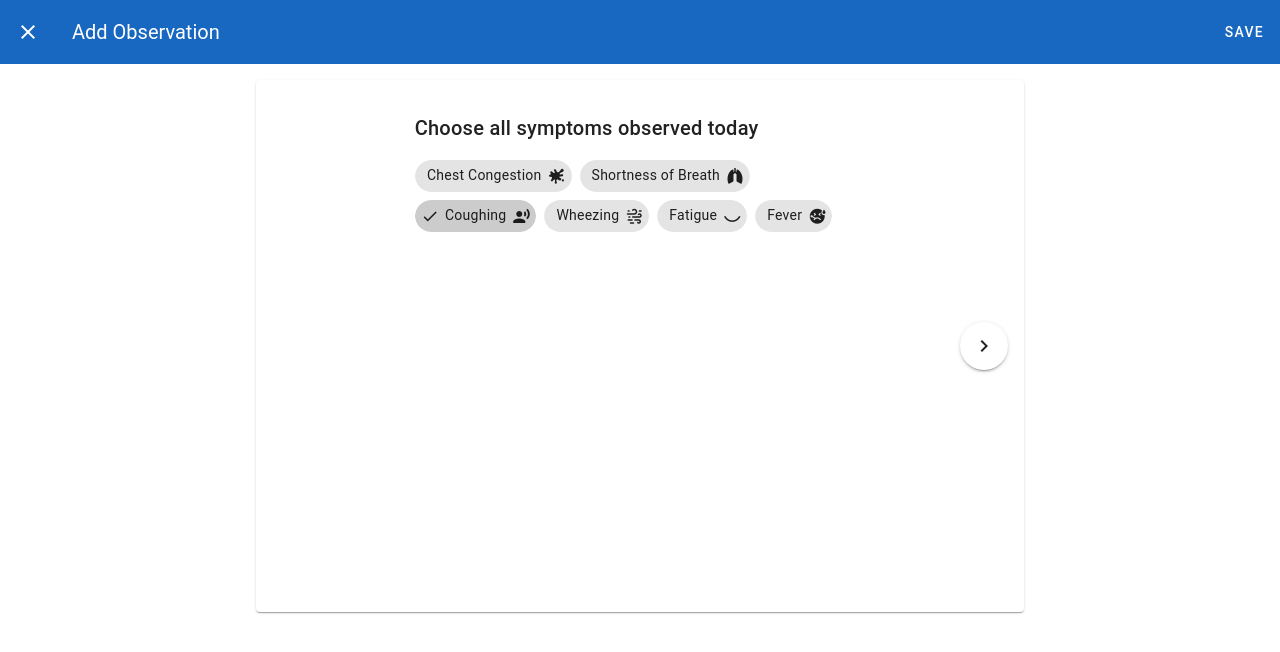
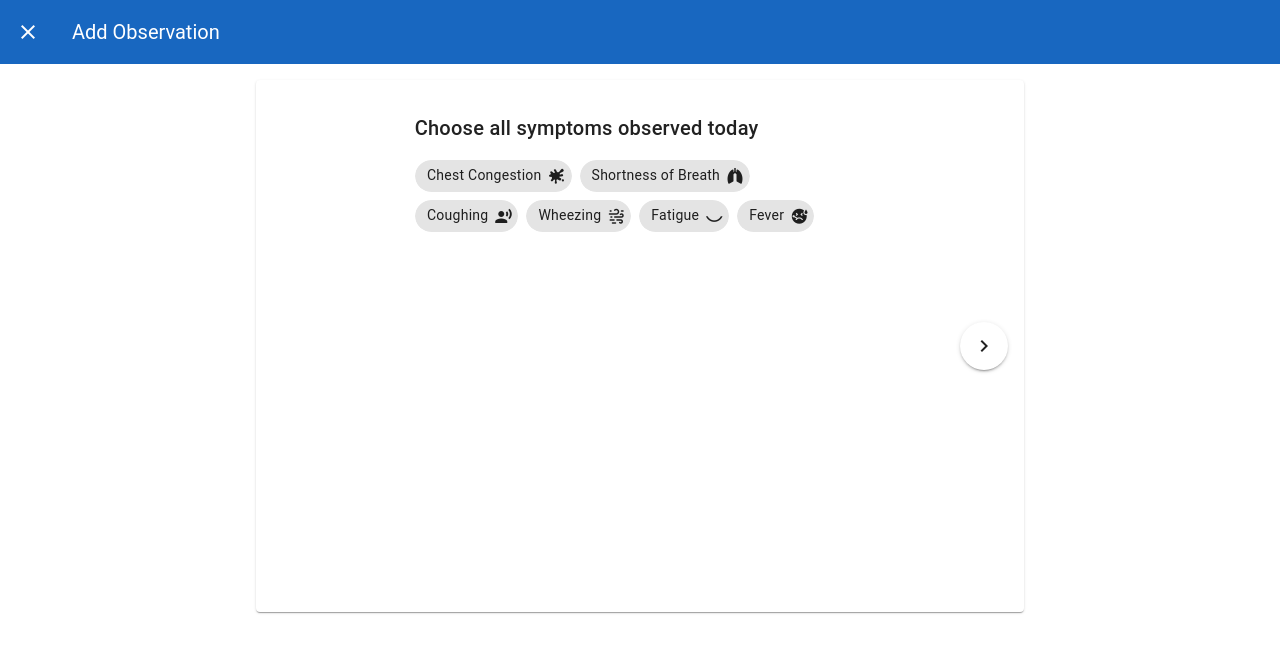
Before and after one commit to blazersand2000/cf-symptoms, a Vue app in the folder spa/: page / in a window 1280 px wide. Both pictures are taken after a click on the button "ADD OBSERVATION". Shown: the top 652 px of the page. Built offline with nearby package versions, Linux system fonts and the light colour scheme.

Commit message:
added store and got basic observations list working

```diff
--- a/spa/src/App.vue
+++ b/spa/src/App.vue
@@ -5,7 +5,7 @@ import HelloWorld from './components/HelloWorld.vue'
 
 <template>
   <v-app class="rounded rounded-md">
-    <v-app-bar title="Application bar"></v-app-bar>
+    <v-app-bar title="CF Symptoms Tracker"></v-app-bar>
 
     <!-- <v-navigation-drawer>
       <v-list>
@@ -17,12 +17,11 @@ import HelloWorld from './components/HelloWorld.vue'
       </v-list>
     </v-navigation-drawer> -->
 
-    <v-main class="d-flex align-center justify-center" style="min-height: 300px;">
+    <!-- <v-main class="d-flex align-center justify-center" style="min-height: 300px;"> -->
+    <v-main class="d-flex justify-center" style="min-height: 300px">
       <RouterView />
     </v-main>
   </v-app>
 </template>
 
-<style scoped>
-
-</style>
+<style scoped></style>
--- a/spa/src/components/SymptomsForm.vue
+++ b/spa/src/components/SymptomsForm.vue
@@ -47,7 +47,7 @@
   </v-form> -->
 
   <!-- <v-card height="200px" class="d-flex justify-center align-center"> -->
-  <v-container style="max-width: 800px; height: 400px;">
+  <v-container style="max-width: 800px; height: 400px">
     <v-row>
       <v-col>
         <!-- <v-card class="mx-auto mt-4" max-width="400"> -->
@@ -57,13 +57,13 @@
               <v-row>
                 <v-col cols="2"> </v-col>
                 <v-col cols="8">
-                  <v-window-item style="height: 500px;">
+                  <v-window-item style="height: 500px">
                     <v-card-text>
                       <h2 class="text-h6 mb-2">Choose all symptoms observed today</h2>
 
-                      <v-chip-group v-model="observations" column multiple>
+                      <v-chip-group v-model="observedSymptomIndexes" column multiple>
                         <v-chip
-                          v-for="symptom in symptoms"
+                          v-for="symptom in possibleSymptoms"
                           :key="symptom.symptom"
                           filter
                           :append-icon="symptom.icon"
@@ -73,8 +73,32 @@
                       </v-chip-group>
                     </v-card-text>
                   </v-window-item>
-                  <v-window-item v-for="window in windows" :key="window.index" style="height: 500px;">
-                    <span class="text-h2">{{ window.symptom }}</span>
+                  <v-window-item style="height: 500px">
+                    <v-card-text>
+                      <h2 class="text-h6 mb-2">Were any retractions observed?</h2>
+                    </v-card-text>
+                    <v-checkbox v-model="retractions" label="Rib area" value="rib"></v-checkbox>
+                    <v-checkbox
+                      v-model="retractions"
+                      label="Above the collarbone"
+                      value="collarbone"
+                    ></v-checkbox>
+                  </v-window-item>
+                  <v-window-item v-if="showFever" style="height: 500px">
+                    <v-card-text>
+                      <h2 class="text-h6 mb-2">What was the fever temperature?</h2>
+                    </v-card-text>
+                    <v-text-field
+                      v-model="temperature"
+                      label="Temperature"
+                      type="number"
+                      step=".1"
+                      min="0"
+                      suffix="°F"
+                    ></v-text-field>
+                  </v-window-item>
+                  <v-window-item style="height: 500px">
+                    <v-btn @click="submit"> Submit Symptoms </v-btn>
                   </v-window-item>
                 </v-col>
                 <v-col cols="2"> </v-col>
@@ -89,25 +113,46 @@
 </template>
 <script setup lang="ts">
 import { ref, computed } from 'vue'
+import { useSymptomsStore } from '@/stores/symptoms'
+import { useObservationsStore } from '@/stores/observations'
 
-const symptoms: { symptom: string; icon: string }[] = [
-  { symptom: 'Chest Congestion', icon: 'mdi-liquid-spot' },
-  { symptom: 'Shortness of Breath', icon: 'mdi-lungs' },
-  { symptom: 'Coughing', icon: 'mdi-account-voice' },
-  { symptom: 'Wheezing', icon: 'mdi-weather-dust' },
-  { symptom: 'Fatigue', icon: 'mdi-eye-closed' },
-  { symptom: 'Fever', icon: 'mdi-emoticon-sick' }
-]
+const emit = defineEmits<{
+  submit: []
+}>()
+
+const symptomsStore = useSymptomsStore()
+const observationsStore = useObservationsStore()
+
+const possibleSymptoms = computed(() => symptomsStore.symptoms)
 
 const window = ref(0)
-const observations = ref([2])
+const observedSymptomIndexes = ref([])
 
-const windows = computed(() => {
-  return observations.value.map((index) => ({ index, ...symptoms[index] }))
+const observedSymptoms = computed(() => {
+  return observedSymptomIndexes.value.map((index) => ({ index, ...possibleSymptoms.value[index] }))
 })
 
-function click() {
-  console.log('sup')
+const showFever = computed(() =>
+  observedSymptoms.value.some((symptom) => symptom.symptom === 'Fever')
+)
+
+const retractions = ref([])
+
+const temperature = ref()
+
+function submit() {
+  const observation: string[] = [
+    ...observedSymptoms.value.map((symptom) => symptom.symptom),
+    ...retractions.value.map((retraction) => `${retraction} retraction`)
+  ]
+
+  const feverIndex = observation.findIndex((observation) => observation === 'Fever')
+  if (feverIndex > -1 && temperature.value) {
+    observation[feverIndex] = `${temperature.value} °F fever`
+  }
+
+  observationsStore.addObservation(observation)
+  emit('submit')
 }
 </script>
 <style scoped></style>
--- /dev/null
+++ b/spa/src/stores/observations.ts
@@ -0,0 +1,22 @@
+import { ref, computed } from 'vue'
+import { defineStore } from 'pinia'
+import type { Observation } from '@/types/types'
+
+export const useObservationsStore = defineStore('observations', () => {
+  const observations = ref<Observation[]>([])
+  const allObservations = computed(() =>
+    observations.value.map((observation) => ({
+      observations: observation.observations,
+      timestamp: observation.timestamp.toLocaleString()
+    }))
+  )
+  function addObservation(observation: string[]) {
+    const newItem: Observation = {
+      observations: observation,
+      timestamp: new Date()
+    }
+    observations.value.push(newItem)
+  }
+
+  return { observations, allObservations, addObservation }
+})
--- /dev/null
+++ b/spa/src/stores/symptoms.ts
@@ -0,0 +1,18 @@
+import { ref, computed } from 'vue'
+import { defineStore } from 'pinia'
+
+export const useSymptomsStore = defineStore('symptoms', () => {
+  const symptoms = computed(() => {
+   const possibleSymptoms: { symptom: string; icon: string }[] = [
+      { symptom: 'Chest Congestion', icon: 'mdi-liquid-spot' },
+      { symptom: 'Shortness of Breath', icon: 'mdi-lungs' },
+      { symptom: 'Coughing', icon: 'mdi-account-voice' },
+      { symptom: 'Wheezing', icon: 'mdi-weather-dust' },
+      { symptom: 'Fatigue', icon: 'mdi-eye-closed' },
+      { symptom: 'Fever', icon: 'mdi-emoticon-sick' }
+    ]
+    return possibleSymptoms;
+  })
+
+  return { symptoms }
+})
--- a/spa/src/types/types.ts
+++ b/spa/src/types/types.ts
@@ -4,3 +4,8 @@ export interface Symptom {
    severity: 'mild' | 'moderate' | 'severe'; // Severity level
    // Add other properties specific to a symptom if needed
  }
+
+ export interface Observation {
+   observations: string[],
+   timestamp: Date
+ }
--- a/spa/src/views/HomeView.vue
+++ b/spa/src/views/HomeView.vue
@@ -1,5 +1,7 @@
 <template>
-  <v-row justify="center">
+  <v-container style="max-width: 800px">
+    <v-row style="mx-auto">
+      <v-col cols="12" class="d-flex justify-center">
         <v-dialog v-model="dialog" fullscreen :scrim="false" transition="dialog-bottom-transition">
           <template v-slot:activator="{ props }">
             <v-btn color="primary" dark v-bind="props">Add Observation</v-btn>
@@ -12,22 +14,35 @@
               <v-toolbar-title>Add Observation</v-toolbar-title>
               <v-spacer></v-spacer>
               <v-toolbar-items>
-            <v-btn variant="text" @click="dialog = false"> Save </v-btn>
+                <!-- <v-btn variant="text" @click="dialog = false"> Save </v-btn> -->
               </v-toolbar-items>
             </v-toolbar>
-        <SymptomsForm />
+            <SymptomsForm @submit="handleSubmit" />
           </v-card>
         </v-dialog>
+      </v-col>
     </v-row>
+    <v-row justify="center">
+      <v-col cols="12" class="d-flex justify-center" v-for="observation in observationsStore.allObservations">
+         <v-card :subtitle="observation.timestamp" variant="tonal">
+            <v-list :items="observation.observations" density="compact"></v-list>
+         </v-card>
+      </v-col>
+    </v-row>
+  </v-container>
 </template>
 <script setup lang="ts">
-import SymptomsForm from "@/components/SymptomsForm.vue";
+import SymptomsForm from '@/components/SymptomsForm.vue'
 import { ref } from 'vue'
+import { useObservationsStore } from '@/stores/observations'
+
+const observationsStore = useObservationsStore()
 
 const dialog = ref(false)
-const notifications = ref(false)
-const sound = ref(false)
-const widgets = ref(false)
+
+function handleSubmit() {
+  dialog.value = false
+}
 </script>
 <style>
 .dialog-bottom-transition-enter-active,
```
Lines whose indentation alone changed are shown as unchanged.
